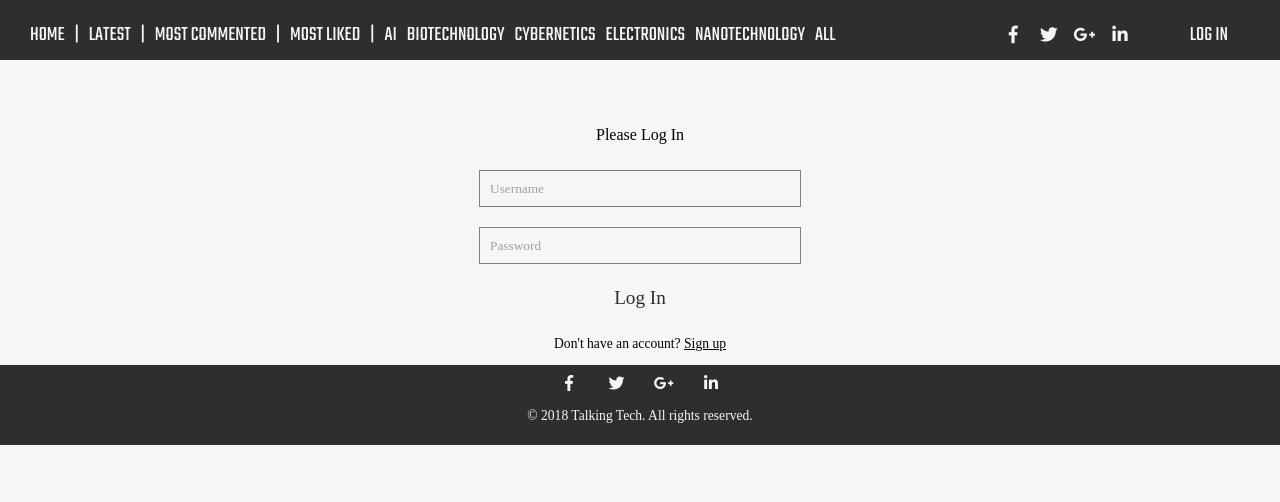
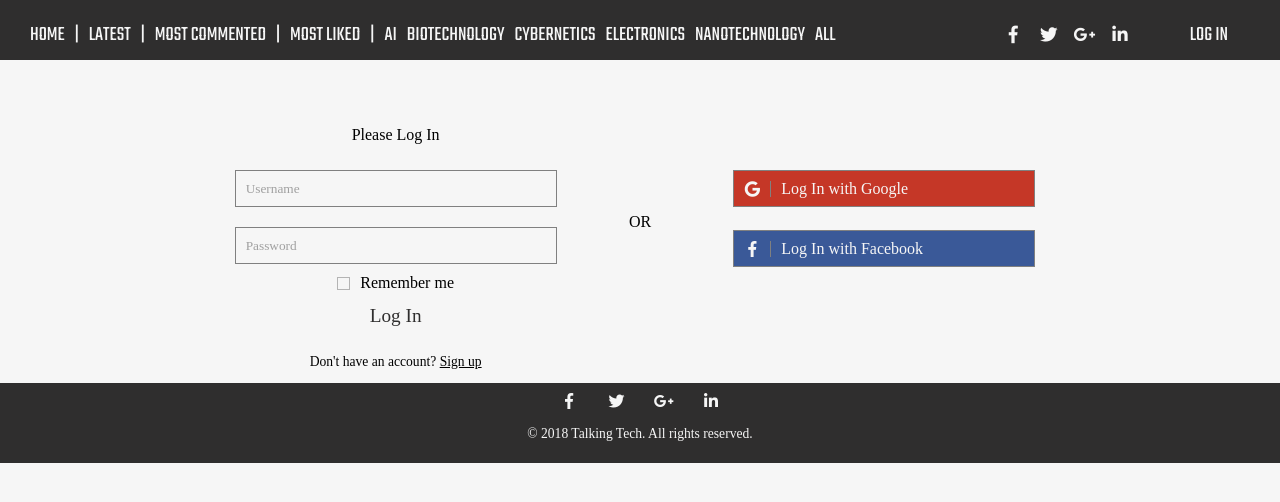
Before and after one commit to Katka44/Blog-App-React-Redux, a React (Create React App) app: page /blog-live/logIn in a window 1280 px wide. Shown: the top 502 px of the page. Built offline with nearby package versions, Linux system fonts and the light colour scheme.

Commit message:
login page styled

```diff
--- a/src/App.css
+++ b/src/App.css
@@ -3,6 +3,8 @@
     --main-bg-color: #F6F6F6;
     --main-font-color: black;
     --light-grey-color: #B4B4B4;
+    --google-color: #C53727;
+    --facebook-color: #3A5998;
 
     --hover-color: #DBDBDB;
     --placeholder-color: #A0A0A0;
--- a/src/Components/Button.css
+++ b/src/Components/Button.css
@@ -10,7 +10,6 @@ button {
     cursor: pointer;
     margin-top: 10px;
     margin-bottom: 10px;
-    border-radius: 3px;
     padding: 3px 5px 3px 5px;
 }
 button:hover {
--- a/src/Components/LogIn.css
+++ b/src/Components/LogIn.css
@@ -1,8 +1,84 @@
+.loginWrapperDiv {
+    width: 70%;
+    margin: auto;
+    display: grid;
+    grid-template-columns: 5fr 1fr 5fr;
+}
 .loginDiv {
-	display: flex;
-	flex-direction: column;
-	align-items: center;
+    display: flex;
+    flex-direction: column;
+    align-items: center;
+    padding-top: 50px;
+    width: 100%;
 }
 .loginDiv input {
-	max-width: 200px;
+    max-width: 200px;
 }
+
+input[type="checkbox"] {
+    display: none;
+}
+input[type="checkbox"] + label {
+    cursor: pointer;
+}
+input[type="checkbox"] + label:before {
+    content: '';
+    background-color: transparent;
+    border: solid var(--light-grey-color) 1px;
+    display: inline-block;
+    vertical-align: middle;
+    width: 9px;
+    height: 9px;
+    padding: 1px;
+    margin: 0 10px 2px 0;
+    text-align: center;
+}
+input[type="checkbox"]:checked + label:before {
+    content: '';
+    background-color: var(--main-dark-color);
+    border: solid var(--light-grey-color) 1px;
+    display: inline-block;
+    vertical-align: middle;
+    width: 9px;
+    height: 9px;
+    padding: 1px;
+    margin: 0 10px 2px 0;
+    text-align: center;
+}
+.middle {
+    align-self: center;
+}
+.googleFacebookDiv {
+    padding-top: 110px;
+    display: grid;
+    justify-items: center;
+    grid-auto-rows: 60px;
+}
+.googleDiv, .facebookDiv {
+    cursor: pointer;
+    width: 300px;
+    align-items: center;
+    justify-items: left;
+    display: grid;
+    grid-template-columns: 1fr 8fr;
+    border: 1px solid grey;
+    margin: 0;
+    color: var(--main-bg-color);
+    height: 35px;
+}
+.googleDiv {
+    background-color: var(--google-color);
+}
+.facebookDiv {
+    background-color: var(--facebook-color);
+}
+.googleDiv p, .facebookDiv p {
+    margin: 0;
+    padding: 8px 10px 8px 10px;
+}
+.googleDiv i, .facebookDiv i {
+    border-right: 1px solid grey;
+}
+.googleDiv i, .facebookDiv i {
+    width: 36px;
+}
--- a/src/Components/LogIn.js
+++ b/src/Components/LogIn.js
@@ -17,7 +17,7 @@ const LogIn = (props) => {
     } = props;
 
     return (
-        <div>
+        <div className="loginWrapperDiv">
             <form className="loginDiv" >
                 <p>{title}</p>
                 <input
@@ -31,15 +31,30 @@ const LogIn = (props) => {
                     value={password}
                     onChange={handleChange}
                     placeholder="Password"/>
+                <div className="rememberMeDiv">
+                    <input type="checkbox" id="rememberMe"/>
+                    <label for="rememberMe">Remember me</label>
+                </div>
+
                 <Button
 
                     type="button"
                     isLink="false"
                     text={buttonText}
                     handler={handleLogIn} />
+                {signUpLine === "false" ? <p></p> : <p className="smallText">Don't have an account? <span onClick={goToSignUp}>Sign up</span></p>}
             </form>
-            {signUpLine === "false" ? <p></p> : <p className="smallText">Don't have an account? <span onClick={goToSignUp}>Sign up</span></p>}
-
+            <p className="middle">OR</p>
+            <div className="googleFacebookDiv">
+                <div className="googleDiv">
+                    <i class="fab fa-google"></i>
+                    <p>Log In with Google</p>
+                </div>
+                <div className="facebookDiv">
+                    <i class="fab fa-facebook-f"></i>
+                    <p>Log In with Facebook</p>
+                </div>
+            </div>
         </div>
     );
 }
```
